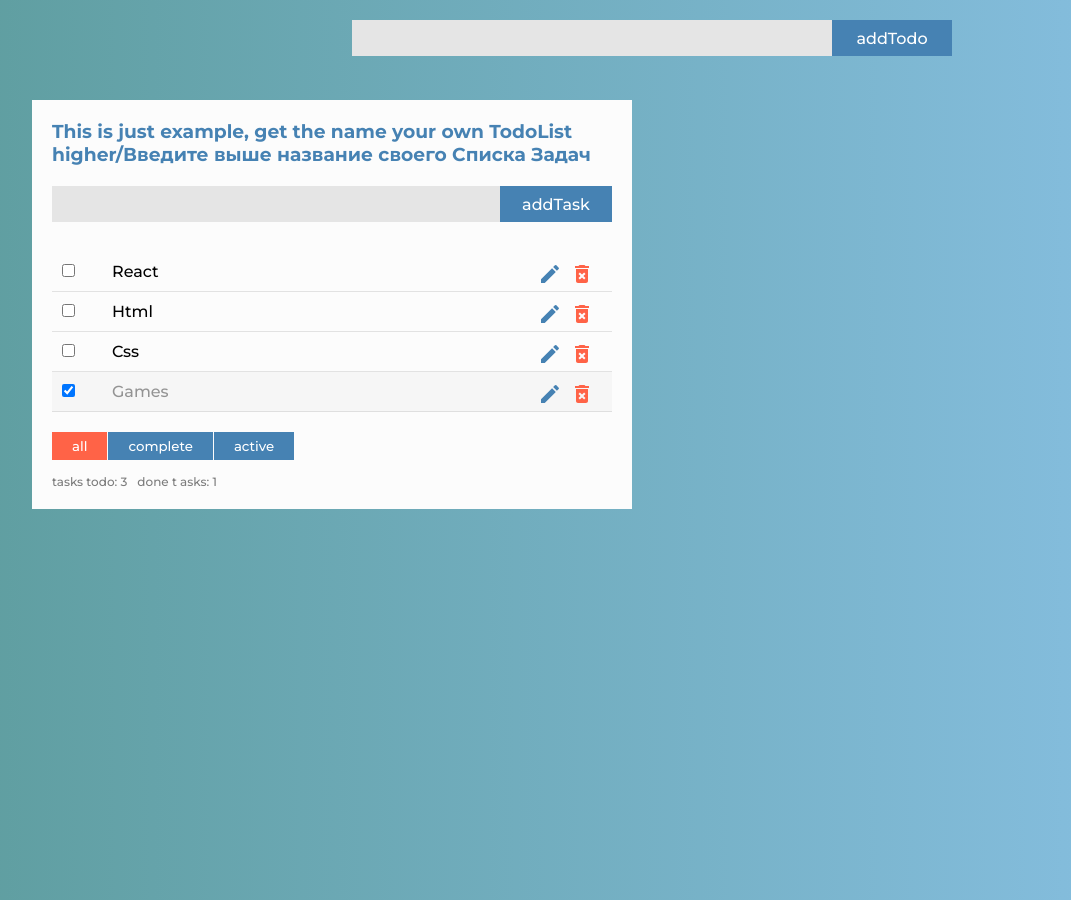
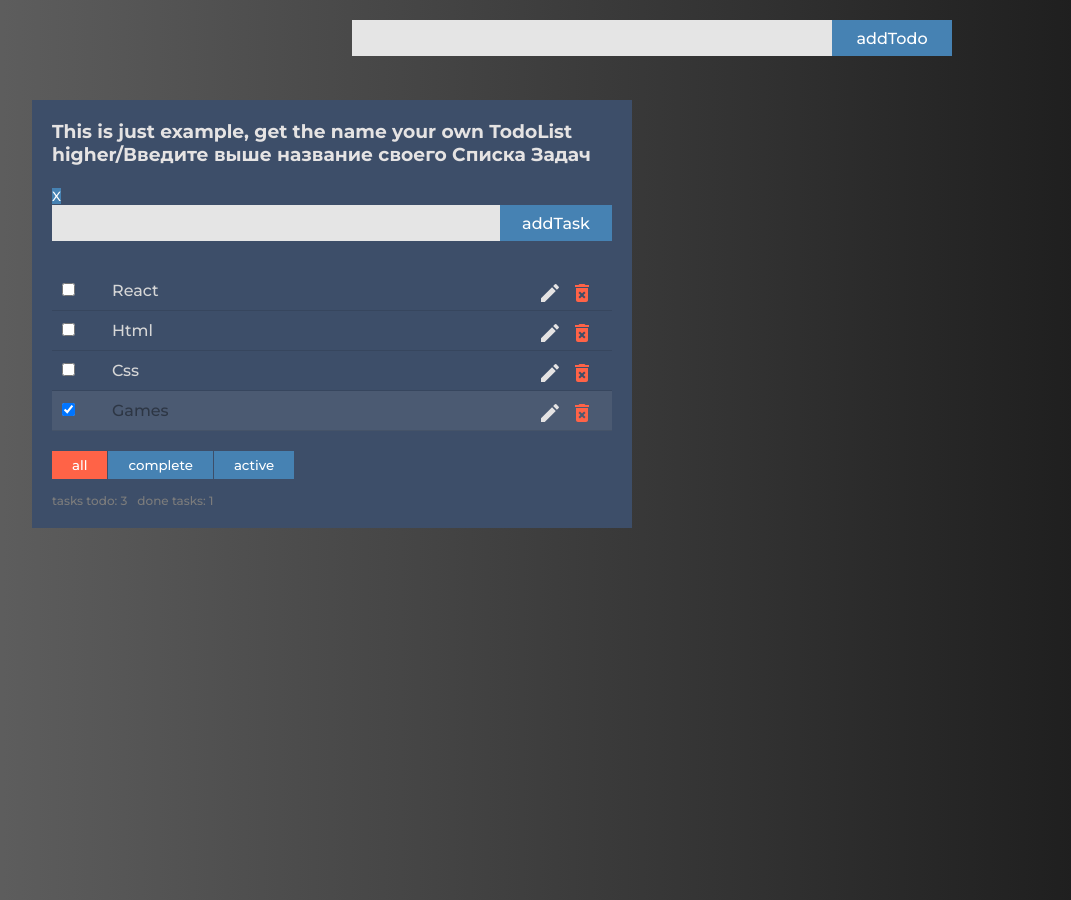
Before and after one commit to whoknow117/TypeScriptTodoList, a React (Create React App) app: page / in a window 1280 px wide. Shown: the top 900 px of the page, without its empty margins (32-1103 px from the left). Built offline with nearby package versions, Linux system fonts and the light colour scheme.

Commit message:
deleteTodo

```diff
--- a/src/components/TodoList/Affairs/EditableSpan/EditablSpan.module.scss
+++ b/src/components/TodoList/Affairs/EditableSpan/EditablSpan.module.scss
@@ -86,6 +86,7 @@
     height: 100%;
     padding-left: 60px;
     transition: .3s ease-in-out;
+    color: #d7d7d7;
   }
   .done {
     display: block;
--- a/src/components/TodoList/TodoAffairs.tsx
+++ b/src/components/TodoList/TodoAffairs.tsx
@@ -4,6 +4,8 @@ import TodoInput from "./TodoInput/TodoInput";
 import Affairs from "./Affairs/Affairs";
 import TodoButtons from "./TodoButtons/TodoButtons";
 import {AffairsPriorityType, DefaultTasksType} from "../../App";
+import SupperInput from "../common/SuperInput/SupperInput";
+import SupperButton from "../common/SuperButton/SupperButton";
 
 
 export type TodoListType = {
@@ -28,10 +30,11 @@ const TodoList: React.FC<TodoListType> = ({filter,changeTaskTitle, title, remove
     let activeTasks = tasks.filter(t => t.isDone === false);
     let doneTasks = tasks.filter(t=> t.isDone === true);
 
-
+    const removeTodoCallback = () => {removeTodoList(todoID)}
 
     return <div className={classes.todoWrapper}>
         <h3 className={classes.title}>{title}</h3>
+        <SupperButton  onClick={removeTodoCallback}>X</SupperButton>
 
         <div className={classes.input}>
             <TodoInput addItem={addItem}>addTask</TodoInput>
@@ -54,7 +57,7 @@ const TodoList: React.FC<TodoListType> = ({filter,changeTaskTitle, title, remove
             tasks todo: {activeTasks.length}
         </span>
            <span className={classes.info}>
-            done t  asks: {doneTasks.length}
+            done tasks: {doneTasks.length}
         </span>
        </div>
 
--- a/src/components/common/SuperInput/SupperInput.tsx
+++ b/src/components/common/SuperInput/SupperInput.tsx
@@ -12,15 +12,14 @@ export type SupperInputType = DefaultButtonPropsType & {
 }
 
 const SupperInput:React.FC<SupperInputType> = ({onEnter,onKeyPress, onChangeText
-                                                   ,error,onChange,type
+                                                   ,error,onChange, type
 
                                                    , ...restProps}) => {
 
 
 
     const onChangeCallback = (e: ChangeEvent<HTMLInputElement>) => {
-        onChange
-        && onChange(e)
+    onChange && onChange(e)
         onChangeText && onChangeText(e.currentTarget.value)
     }
     const onKeyPressCallback = (e:KeyboardEvent<HTMLInputElement>) => {
--- a/src/index.css
+++ b/src/index.css
@@ -5,7 +5,7 @@ body {
   width: 100%;
   height: 100vh;
   display: flex;
-  background: linear-gradient(90deg, cadetblue, #89c1e5);
+  background: linear-gradient(90deg, #5f5f5f, #151515);
   padding-top: 100px;
   justify-content: center;
   font-family: -apple-system, BlinkMacSystemFont, 'Segoe UI', 'Roboto', 'Oxygen',
--- a/src/variables/variables.scss
+++ b/src/variables/variables.scss
@@ -2,7 +2,7 @@ $mainBackgroundColor: linear-gradient(90deg, cadetblue, #89c1e5);
 
 
 
-$titleTextColor: rgb(70, 130, 179);
-$backgroundTodoList: #fcfcfc;
+$titleTextColor: rgb(229, 227, 227);
+$backgroundTodoList: #3d4e69;
 $activeColor: red;
 $deleteColor: tomato;
```
